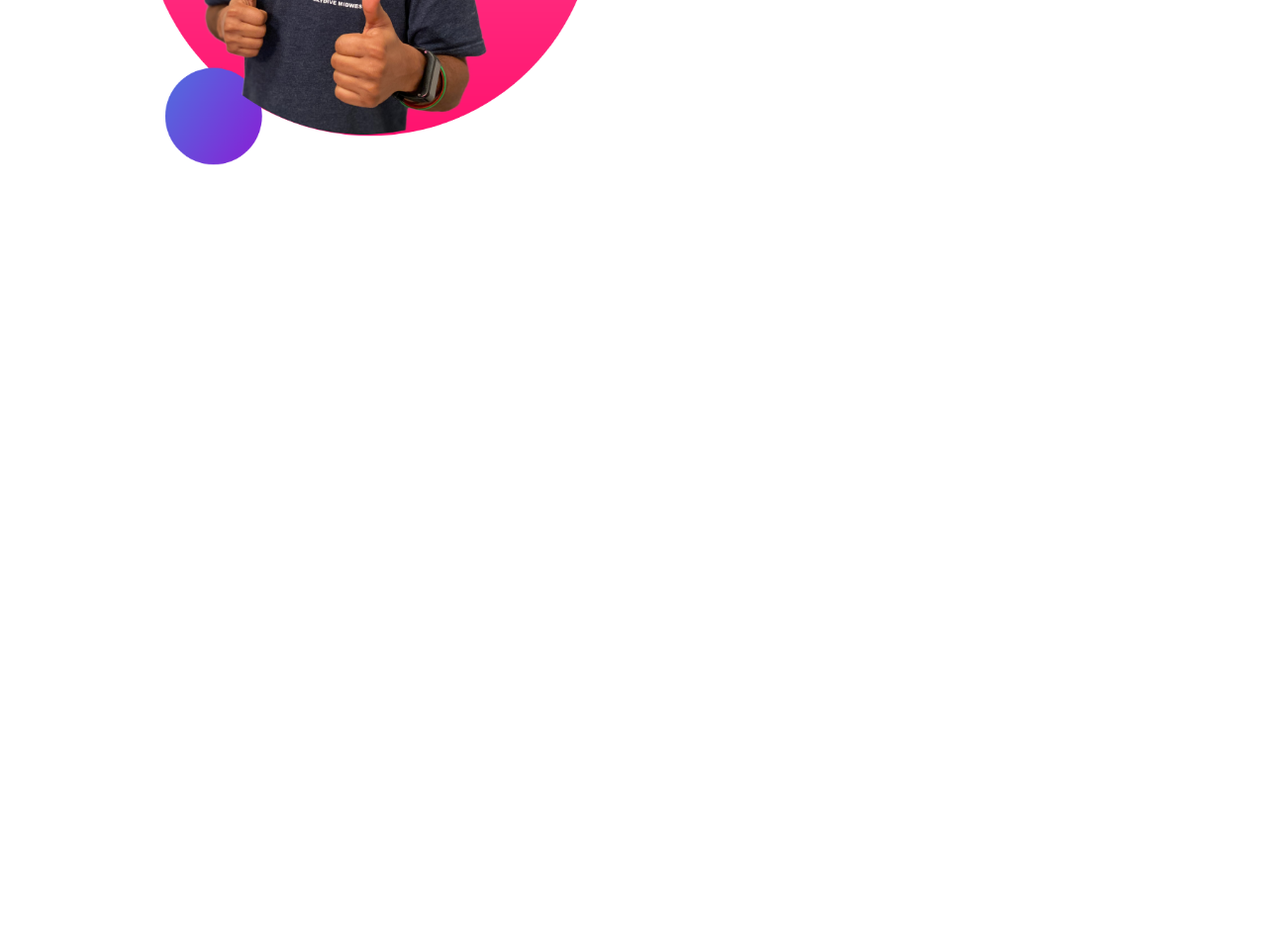
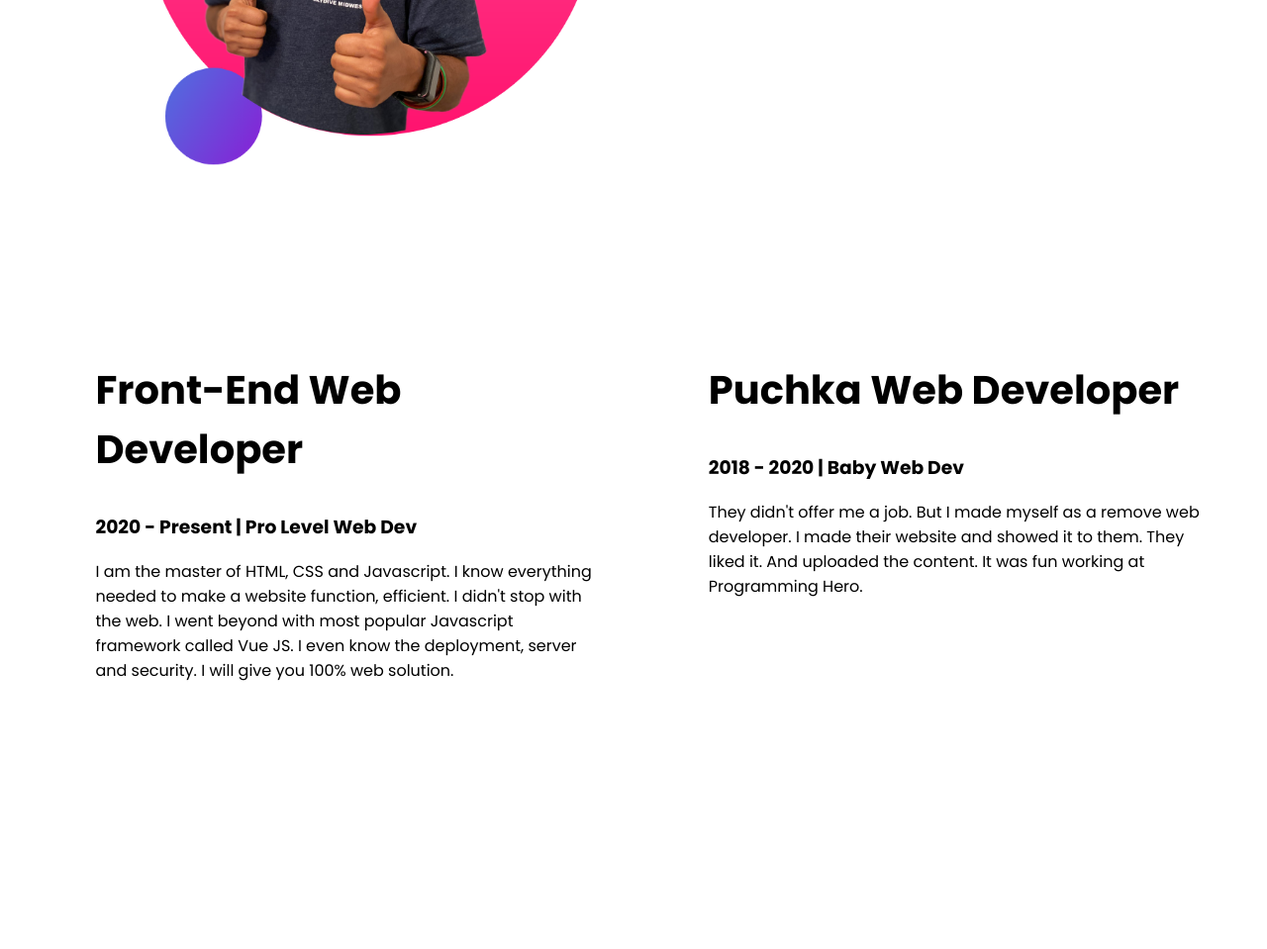
Before and after one commit to dev-codexbuddy/portfolio.me, a plain HTML site: page index.html in a window 1280 px wide. Shown: the part 1002-1961 px from the top of the page at 99% size. Before the commit the page ends 1316 px from the top, so only its background shows below. Drawn offline with Linux system fonts and the light colour scheme.

Commit message:
something new

```diff
--- a/index.html
+++ b/index.html
@@ -34,5 +34,17 @@
             <img src="/img/jhankar2.png" alt="Dream Image">
         </div>
     </section>
+    <section>
+        <div class="all-half">
+            <h2>Front-End Web Developer</h2>
+            <h3>2020 - Present | Pro Level Web Dev</h3>
+            <p>I am the master of HTML, CSS and Javascript. I know everything needed to make a website function, efficient. I didn't stop with the web. I went beyond with most popular Javascript framework called Vue JS. I even know the deployment, server and security. I will give you 100% web solution.</p>
+        </div>
+        <div class="all-half">
+            <h2>Puchka Web Developer</h2>
+            <h3>2018 - 2020 | Baby Web Dev</h3>
+            <p>They didn't offer me a job. But I made myself as a remove web developer. I made their website and showed it to them. They liked it. And uploaded the content. It was fun working at Programming Hero.</p>
+        </div>
+    </section>
 </body>
 </html>
```
